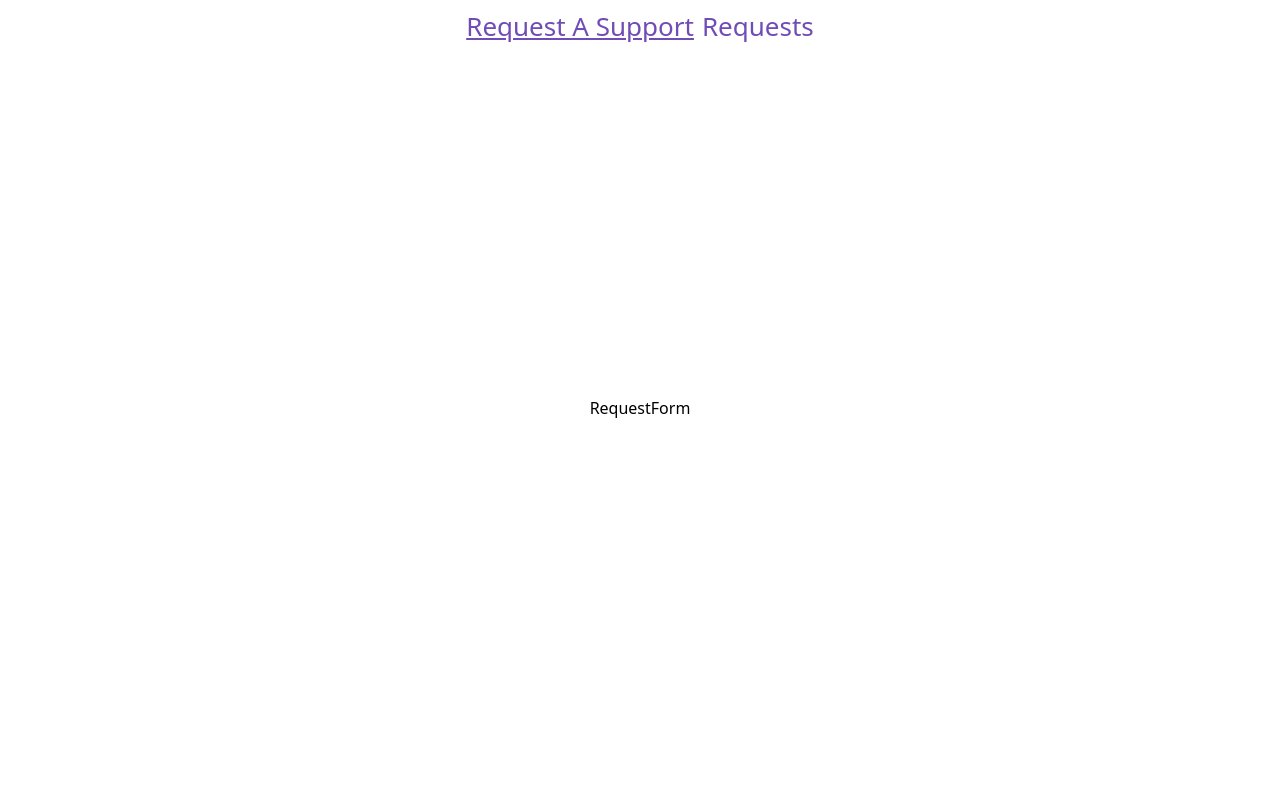
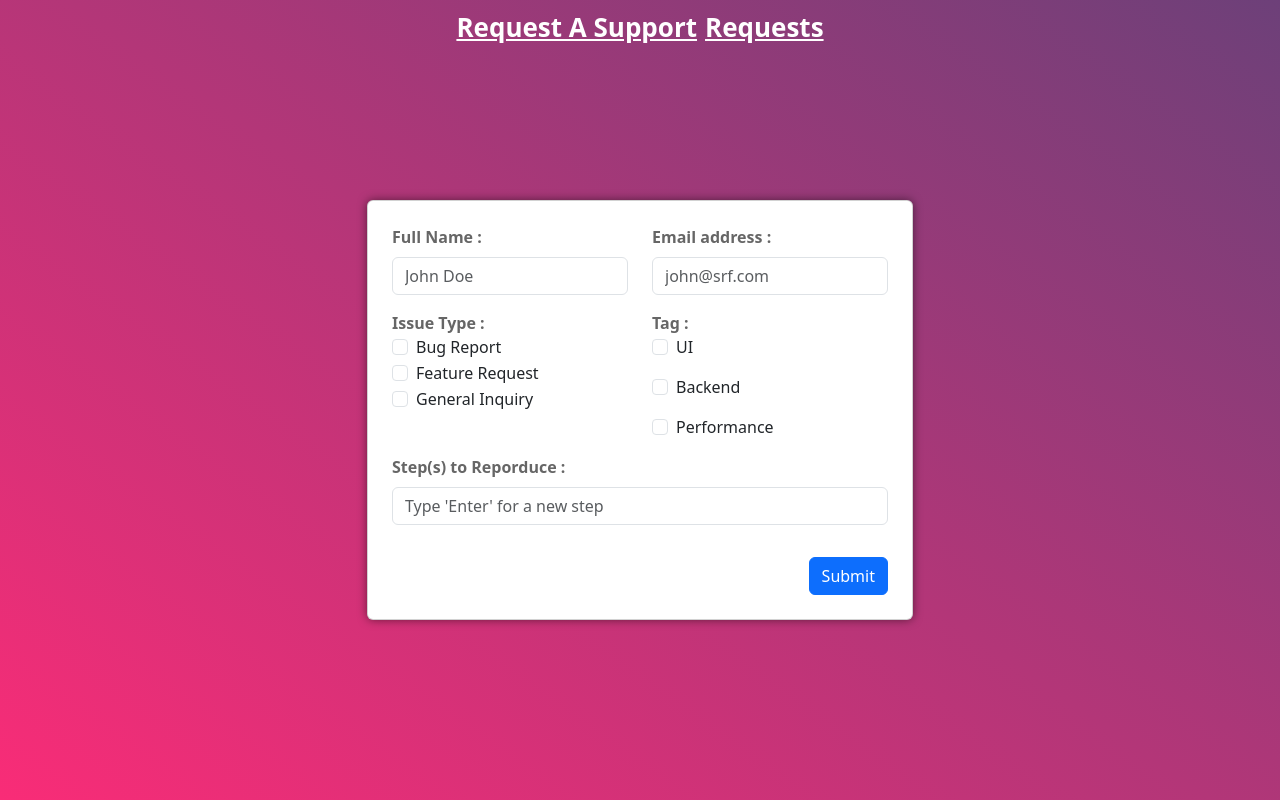
Before and after one commit to tomcaz/minijira, a Next.js app: page / in a window 1280 px wide. Built offline with nearby package versions, Linux system fonts and the light colour scheme.

Commit message:
Adding Bootstrap
if apply,
-[x] Added Bootstrap module
-[x] Added Basic Style for background and labels
-[x] Added Request form

```diff
--- a/app/components/request-form/request.tsx
+++ b/app/components/request-form/request.tsx
@@ -1,8 +1,72 @@
+'use client'
 import React from 'react'
+import { Button, Col, Container, Form, Row } from 'react-bootstrap'
 
 const RequestForm = () => {
   return (
-    <div>RequestForm</div>
+    <>
+      <Container>
+        <Row>
+          <Col md={{ span: 6, offset: 3 }}>
+            <div className='card'>
+              <Form>
+                <Row>
+                  <Col>
+                    <Form.Group className="mb-3" controlId="full-name">
+                      <Form.Label className='label'>Full Name : </Form.Label>
+                      <Form.Control type="text" placeholder="John Doe" />
+                    </Form.Group>
+                    <label className='label'>Issue Type : </label>
+                    <div className="mb-3">
+                      {['Bug Report', 'Feature Request', 'General Inquiry'].map((type) => (
+                        <Form.Check type='checkbox'
+                          id='issue-type'
+                          label={type}
+                        />
+                      ))}
+                    </div>
+                  </Col>
+                  <Col>
+                    <Form.Group className="mb-3" controlId="email">
+                      <Form.Label className='label'>Email address : </Form.Label>
+                      <Form.Control type="email" placeholder="john@srf.com" />
+                    </Form.Group>
+                    <label className='label'>Tag : </label>
+                    {['UI', 'Backend', 'Performance'].map((type) => (
+                      <div className="mb-3">
+                        <Form.Check type='checkbox'
+                          id='issue-type'
+                          label={type}
+                        />
+                      </div>))}
+                  </Col>
+                </Row>
+                <Row>
+                  <Col>
+                    <Form.Group className="mb-3" controlId="email">
+                      <Form.Label className='label'>Step(s) to Reporduce : </Form.Label>
+                      <Form.Control type="text" placeholder="Type 'Enter' for a new step" />
+                    </Form.Group>
+                  </Col>
+                </Row>
+                <Row>
+                  <Col>
+                    <ol>
+
+                    </ol>
+                  </Col>
+                </Row>
+                <Row>
+                  <Col>
+                    <Button style={{ float: 'right' }} type='submit'>Submit</Button>
+                  </Col>
+                </Row>
+              </Form>
+            </div>
+          </Col>
+        </Row>
+      </Container >
+    </>
   )
 }
 
--- a/app/page.tsx
+++ b/app/page.tsx
@@ -1,5 +1,6 @@
 import type { Metadata } from "next";
-import { Counter } from "./components/counter/Counter";
+
+import "bootstrap/dist/css/bootstrap.min.css"
 import RequestForm from "./components/request-form/request";
 
 export default function IndexPage() {
--- a/app/styles/globals.css
+++ b/app/styles/globals.css
@@ -14,3 +14,19 @@ a {
 * {
   box-sizing: border-box;
 }
+
+body {
+  background-image: linear-gradient(215deg, #6D4079, #F92C77)
+}
+
+.card {
+  background-color: white;
+  padding: 24px 24px;
+  -webkit-box-shadow: 0px 0px 10px 0px rgba(0, 0, 0, 0.5);
+  -moz-box-shadow: 0px 0px 10px 0px rgba(0, 0, 0, 0.5);
+  box-shadow: 0px 0px 10px 0px rgba(0, 0, 0, 0.5);
+}
+.label {
+  color: #666;
+  font-weight: bold;
+}
--- a/app/styles/layout.module.css
+++ b/app/styles/layout.module.css
@@ -50,8 +50,13 @@
   text-decoration: underline;
 }
 
+.link:visited {
+  text-decoration: none;
+}
+
 .link {
-  color: #704cb6;
+  color: white;
+  font-weight: bold;
 }
 
 .link.active {
@@ -68,9 +73,11 @@
   0% {
     transform: translateY(0);
   }
+
   50% {
     transform: translateY(10px);
   }
+
   100% {
     transform: translateY(0px);
   }
--- a/package.json
+++ b/package.json
@@ -7,8 +7,10 @@
   },
   "dependencies": {
     "@reduxjs/toolkit": "^2.2.0",
+    "bootstrap": "^5.3.3",
     "next": "latest",
     "react": "^18.2.0",
+    "react-bootstrap": "^2.10.3",
     "react-dom": "^18.2.0",
     "react-redux": "^9.1.0",
     "uuid": "^10.0.0"
```
Also changed, not shown: 1 other file (tests, documents, lock files or other folders).
